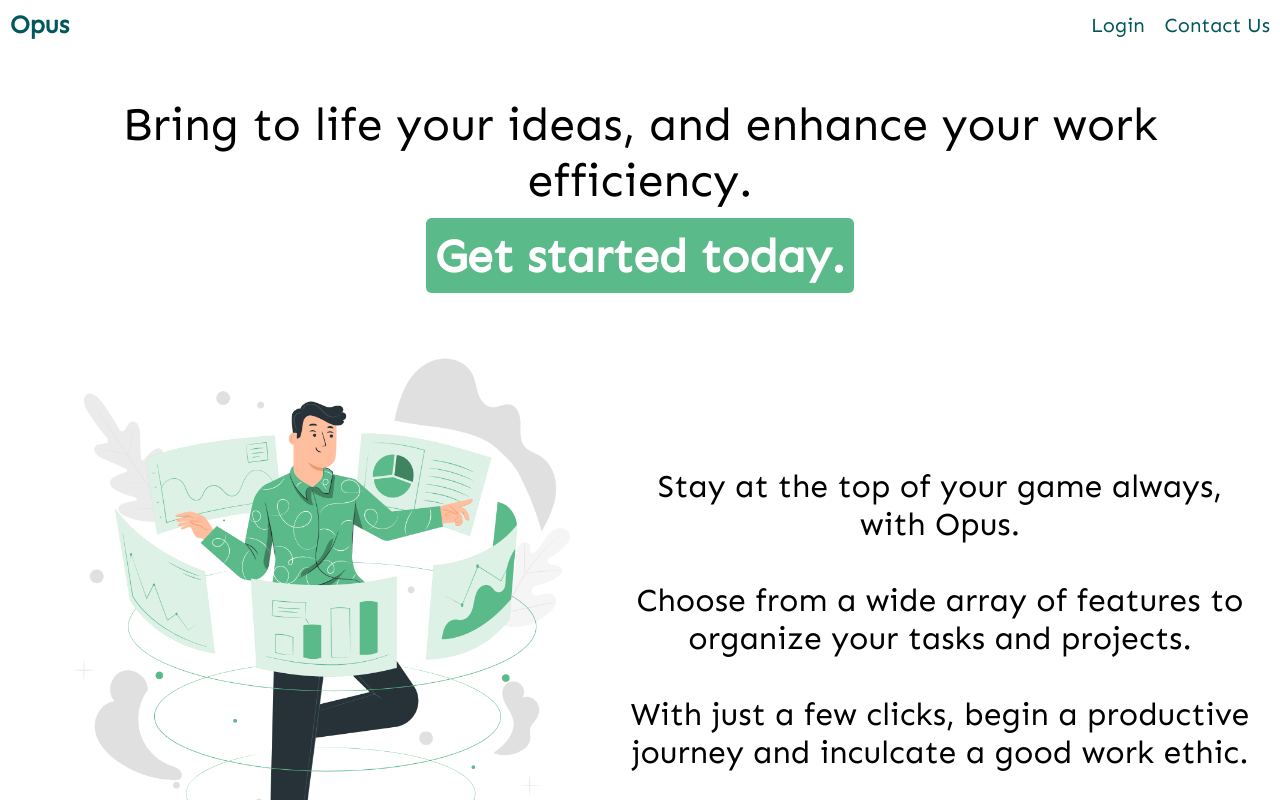
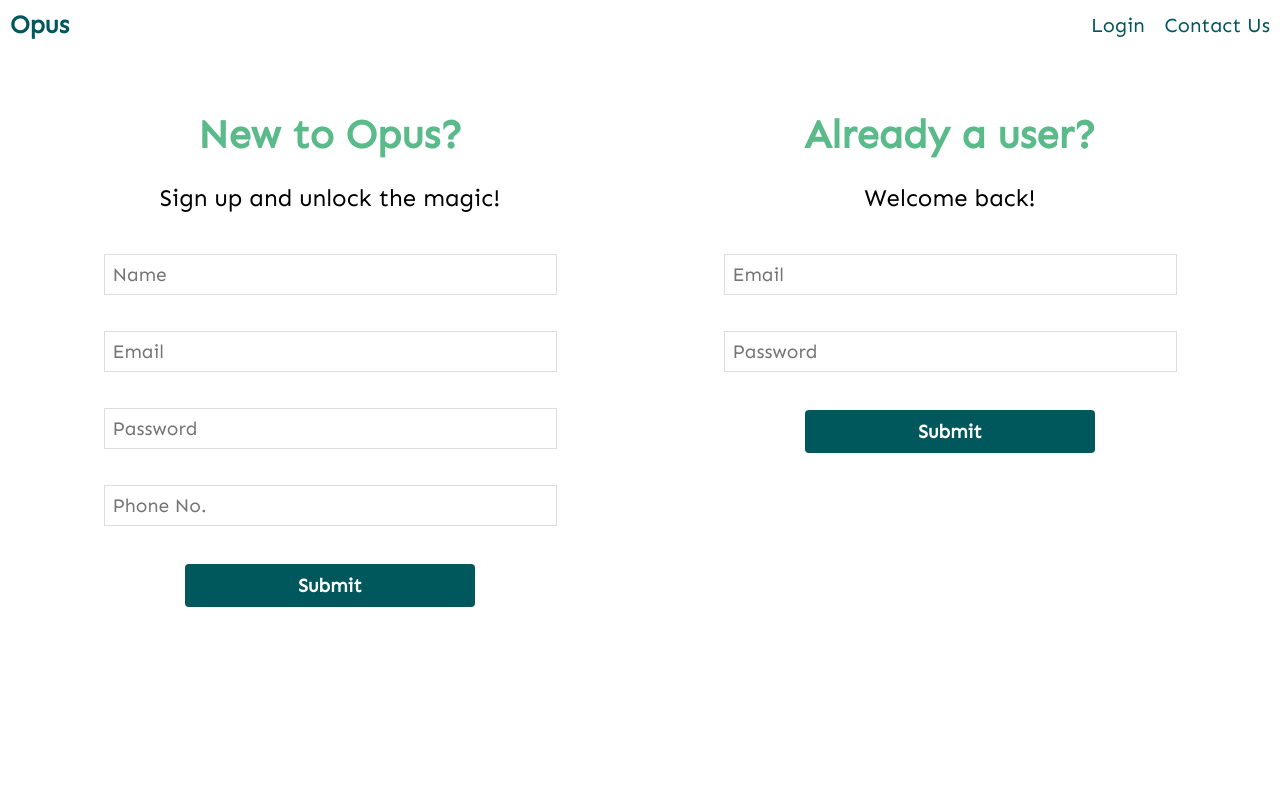
Before and after one commit to disha9112/Opus, a React (Create React App) app: page / in a window 1280 px wide. Shown: the top 800 px of the page. Built offline with nearby package versions, Linux system fonts and the light colour scheme.

Commit message:
created button component

```diff
--- a/src/App.js
+++ b/src/App.js
@@ -1,12 +1,12 @@
 import "./App.css";
-import Authpage from "./pages/authpage/authpage.component";
-import Homepage from "./pages/homepage/homepage.component";
+import Authpage from "./pages/authpage/authpage";
+import Homepage from "./pages/homepage/homepage";
 
 function App() {
   return (
     <div>
-      {/* <Authpage /> */}
-      <Homepage />
+      <Authpage />
+      {/* <Homepage /> */}
     </div>
   );
 }
--- /dev/null
+++ b/src/components/button/button.component.js
@@ -0,0 +1,18 @@
+import React from "react";
+import "./button.styles.css";
+
+const Button = ({ children, getStarted, authSubmit }) => {
+  return (
+    <div>
+      <button
+        className={`${getStarted ? "get-started" : ""} ${
+          authSubmit ? "auth-submit" : ""
+        }`}
+      >
+        {children}
+      </button>
+    </div>
+  );
+};
+
+export default Button;
--- /dev/null
+++ b/src/components/button/button.styles.css
@@ -0,0 +1,59 @@
+.get-started {
+  font-weight: 900;
+  display: inline-block;
+  padding: 0.2em;
+  border: none;
+  margin-top: 10px;
+  border-radius: 0.12em;
+  box-sizing: border-box;
+  background: #5aba89;
+  color: #ffffff;
+  text-align: center;
+  transition: all 0.2s;
+}
+
+.get-started:hover {
+  cursor: pointer;
+  color: #ffffff;
+  background-color: #00575c;
+}
+
+@media all and (max-width: 509px) {
+  .get-started {
+    display: block;
+    margin: 0.4em auto;
+    font-size: 1.5em;
+  }
+}
+
+.auth-submit {
+  font-size: 1.2em;
+  font-weight: 900;
+  padding: 10px;
+  margin-top: 20px;
+  text-align: center;
+  width: 50%;
+  background-color: #00575c;
+  color: white;
+  border: none;
+  border-radius: 4px;
+  transition: all 0.2s;
+}
+
+.auth-submit:hover {
+  cursor: pointer;
+  color: white;
+  background: #5aba89;
+}
+
+@media all and (max-width: 450px) {
+  .auth-submit {
+    text-align: center;
+    width: 75%;
+    background-color: #00575c;
+    color: white;
+    border: none;
+    border-radius: 4px;
+    cursor: pointer;
+  }
+}
--- a/src/pages/authpage/authpage.styles.css
+++ b/src/pages/authpage/authpage.css
@@ -28,12 +28,6 @@
   padding: 20px;
 }
 
-/* .login {
-  color: white;
-  background: #5aba89;
-  border-radius: 20px;
-} */
-
 p {
   font-size: 1.5em;
 }
@@ -48,16 +42,6 @@ input {
 
 input:focus {
   outline: none;
-}
-
-input[type="submit"] {
-  text-align: center;
-  width: 50%;
-  background-color: #00575c;
-  color: white;
-  border: none;
-  border-radius: 4px;
-  cursor: pointer;
 }
 
 @media all and (max-width: 750px) {
@@ -89,14 +73,4 @@ input[type="submit"] {
     margin: 8px 0px;
     border: 1px solid #dddddd;
   }
-
-  input[type="submit"] {
-    text-align: center;
-    width: 75%;
-    background-color: #00575c;
-    color: white;
-    border: none;
-    border-radius: 4px;
-    cursor: pointer;
-  }
 }
--- a/src/pages/authpage/authpage.component.js
+++ b/src/pages/authpage/authpage.js
@@ -1,6 +1,7 @@
 import React from "react";
+import Button from "../../components/button/button.component";
 import Navbar from "../../components/navbar/navbar.component";
-import "./authpage.styles.css";
+import "./authpage.css";
 
 const Authpage = () => {
   return (
@@ -9,20 +10,19 @@ const Authpage = () => {
       <div className="container-auth">
         <div className="signup">
           <div className="title">New to Opus?</div>
-          <p>Sign up and unlock the magic</p>
+          <p>Sign up and unlock the magic!</p>
           <input type="text" placeholder="Name" required />
           <input type="email" placeholder="Email" required />
           <input type="password" placeholder="Password" required />
-          <input type="tel" placeholder="Phone" required />
-          <input type="submit" value="Submit" />
+          <input type="tel" placeholder="Phone No." required />
+          <Button authSubmit>Submit</Button>
         </div>
         <div className="login">
           <div className="title">Already a user?</div>
           <p>Welcome back!</p>
-          <input type="text" placeholder="Name" required />
           <input type="email" placeholder="Email" required />
           <input type="password" placeholder="Password" required />
-          <input type="submit" value="Submit" />
+          <Button authSubmit>Submit</Button>
         </div>
       </div>
     </div>
--- a/src/pages/homepage/homepage.styles.css
+++ b/src/pages/homepage/homepage.css
@@ -11,23 +11,6 @@
 
 .get-started {
   font-size: 1em;
-  font-weight: 900;
-  display: inline-block;
-  padding: 0.2em;
-  border: none;
-  margin-top: 10px;
-  border-radius: 0.12em;
-  box-sizing: border-box;
-  background: #5aba89;
-  color: #ffffff;
-  text-align: center;
-  transition: all 0.2s;
-}
-
-.get-started:hover {
-  cursor: pointer;
-  color: #ffffff;
-  background-color: #00575c;
 }
 
 .content {
--- a/src/pages/homepage/homepage.component.js
+++ b/src/pages/homepage/homepage.js
@@ -3,9 +3,10 @@ import image from "../../assets/homepage.png";
 import clock from "../../assets/clock.png";
 import list from "../../assets/list.png";
 import quote from "../../assets/quote.png";
-import "./homepage.styles.css";
+import "./homepage.css";
 import Navbar from "../../components/navbar/navbar.component";
 import Footer from "../../components/footer/footer.component";
+import Button from "../../components/button/button.component";
 
 const Homepage = () => {
   return (
@@ -14,7 +15,7 @@ const Homepage = () => {
       <div className="container">
         <div className="tagline">
           <div>Bring to life your ideas, and enhance your work efficiency.</div>
-          <button className="get-started">Get started today.</button>
+          <Button getStarted>Get started today.</Button>
         </div>
         <div className="content">
           <img src={image} width="600px" />
```
Also changed, not shown: 1 other file (tests, documents, lock files or other folders).
